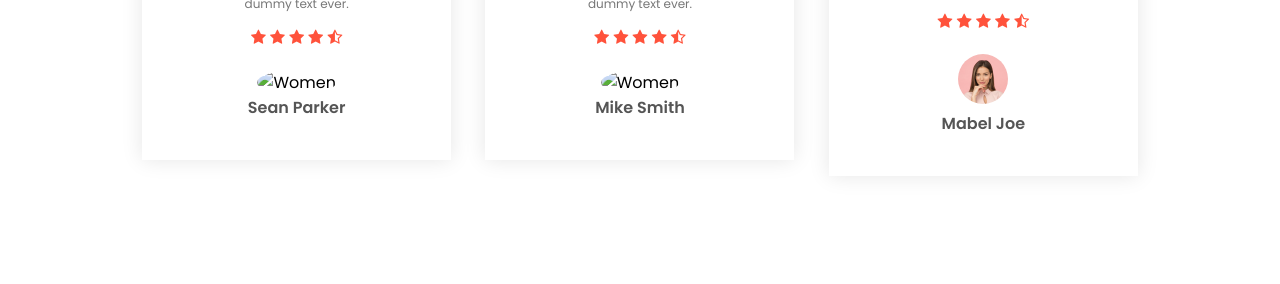
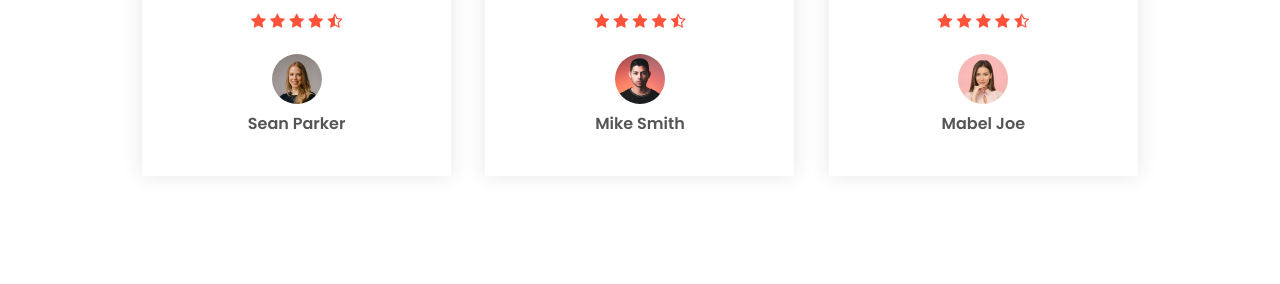
Before and after one commit to Jonaldyn/E-commerce-Web-Layout-Design, a plain HTML site: page index.html in a window 1280 px wide. Shown: the part 3666-3950 px from the top of the page. Drawn offline with Linux system fonts and the light colour scheme; the site is published under a folder, as on GitHub Pages, so addresses that start at the root find nothing.

Commit message:
Update index.html

```diff
--- a/index.html
+++ b/index.html
@@ -20,7 +20,7 @@
         <div class="navbar">
 <!-- ------------------ LOGO ----------------------------------------------------------------- -->
             <div class="logo">
-               <a href="REDstore.html"> <img src="./images/logo.png" width="125px" alt="Red Store Logo"></a>
+               <a href="index.html"> <img src="./images/logo.png" width="125px" alt="Red Store Logo"></a>
             </div>
 <!-- --------------------------- LOGO END   -------------------------------------------------- -->
                 <nav>
@@ -252,7 +252,7 @@
                     <i class="fa fa-star"></i>
                     <i class="fa fa-star-half-o"></i>
                 </div>
-                <img src="/images/user-1.png" alt="Women">
+                <img src="./images/user-1.png" alt="Women">
                 <h3>Sean Parker</h3>
             </div>
             <div class="col-3">
@@ -265,7 +265,7 @@
                     <i class="fa fa-star"></i>
                     <i class="fa fa-star-half-o"></i>
                 </div>
-                <img src="/images/user-2.png" alt="Women">
+                <img src="./images/user-2.png" alt="Women">
                 <h3>Mike Smith</h3>
             </div>
             <div class="col-3">
```
